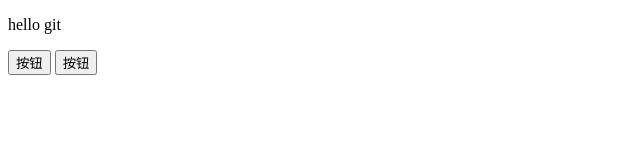
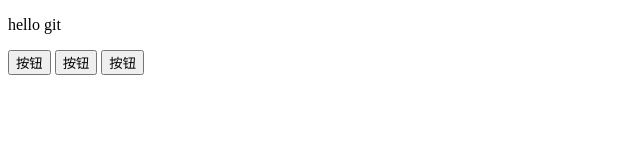
Before and after one commit to xieyefeng888/html5, a plain HTML site: page index.html in a window 1280 px wide. Shown: the whole page, without its empty margins (0-640 px from the left). Drawn offline with Linux system fonts and the light colour scheme.

Commit message:
add button2

```diff
--- a/index.html
+++ b/index.html
@@ -8,5 +8,7 @@
 		<p>hello git</p>
 		<button onclick="btnAction()">按钮</button>
 		<button onclick="btnAction()">按钮</button>
+		<button onclick="btnAction()">按钮</button>
+
 	</body>
 </html>
```
